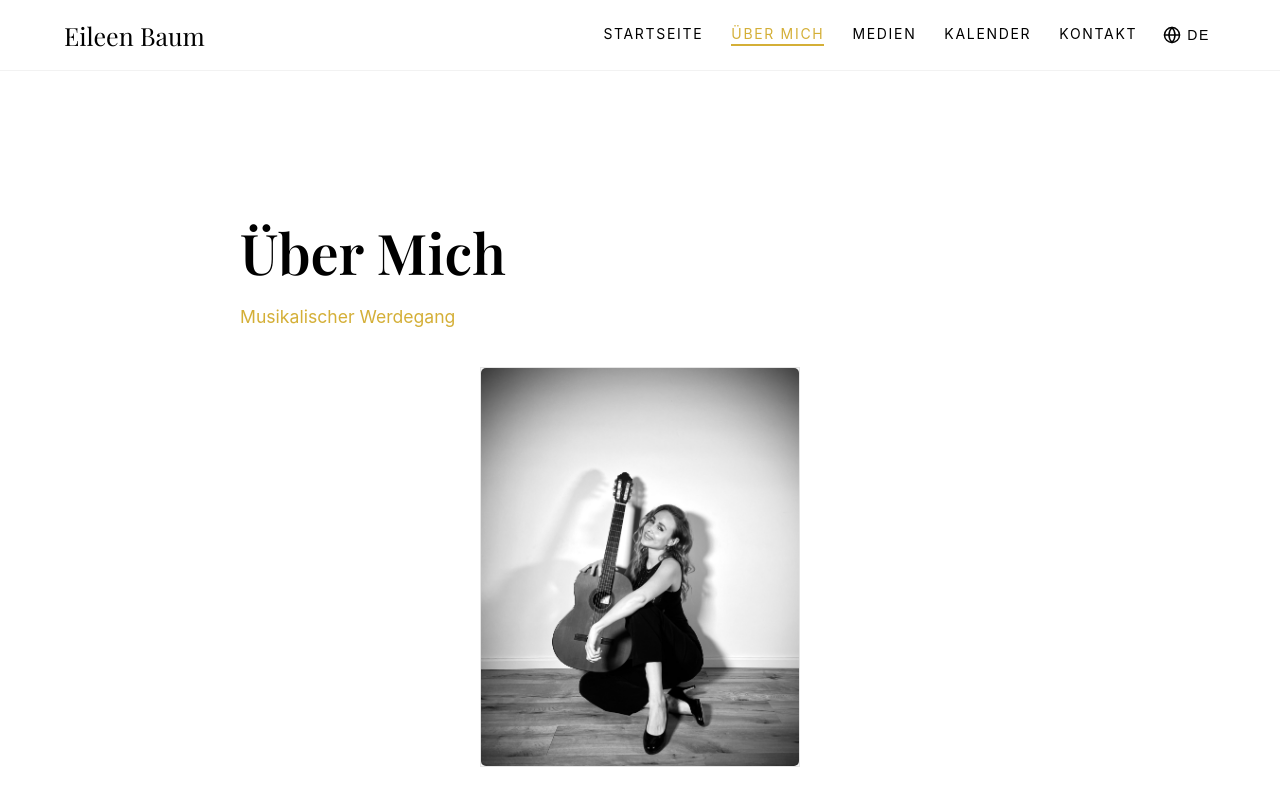
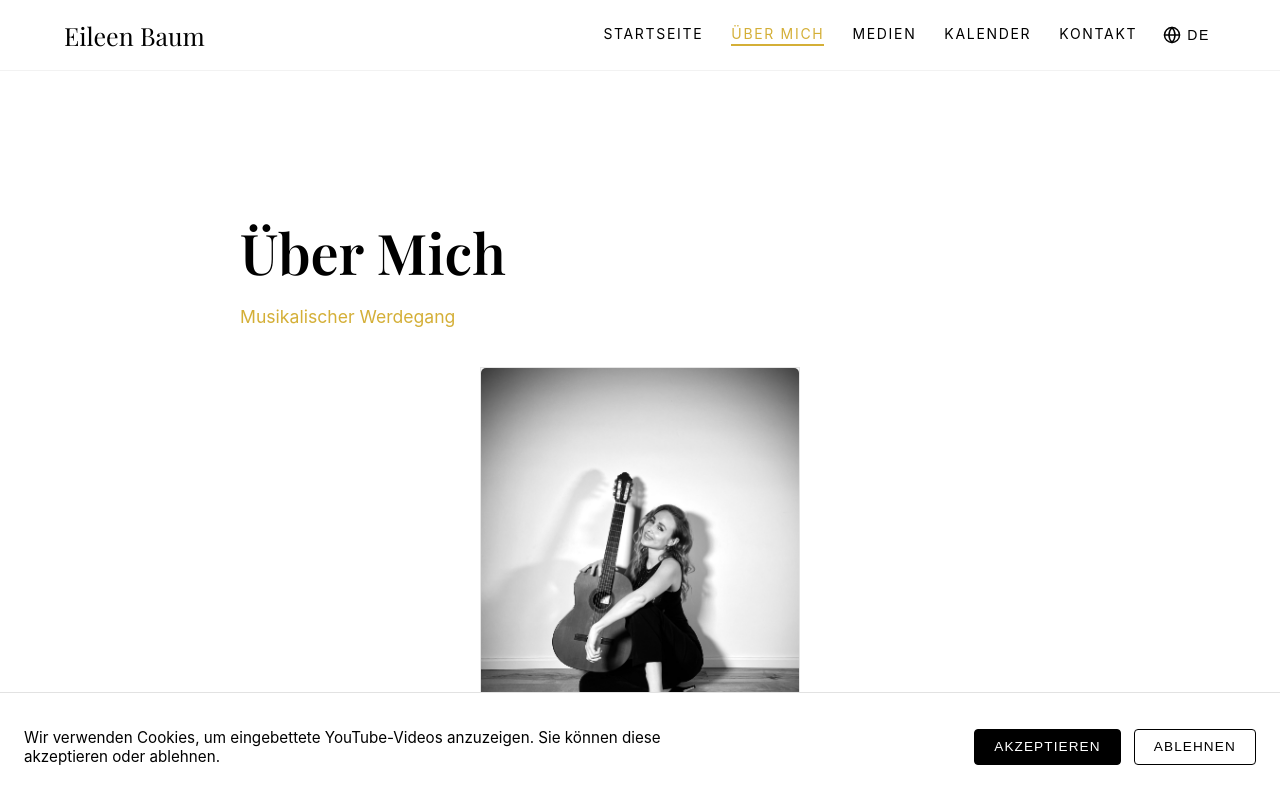
Before and after one commit to Matt0107/eileen-base44, a React (Create React App) app: page /about in a window 1280 px wide. Shown: the top 800 px of the page. Built offline with nearby package versions, Linux system fonts and the light colour scheme.

Commit message:
cookies banner( youtube) added

```diff
--- a/src/App.js
+++ b/src/App.js
@@ -7,11 +7,13 @@ import About from "./pages/About";
 import Media from "./pages/Media";
 import CalendarPage from "./pages/Calendar";
 import Contact from "./pages/Contact";
+import CookieBanner from "./components/CookieBanner";
 
 export default function App() {
   return (
     <Router>
       <Layout>
+        <CookieBanner />
         <Routes>
           <Route path="/" element={<Home />} />
           <Route path="/about" element={<About />} />
--- /dev/null
+++ b/src/components/CookieBanner.js
@@ -0,0 +1,44 @@
+import React, { useState, useEffect } from "react";
+import { useTranslation } from "react-i18next";
+import "../styles/CookieBanner.css";
+
+export default function CookieBanner() {
+  const { t } = useTranslation();
+  const [visible, setVisible] = useState(false);
+
+  useEffect(() => {
+    const consent = localStorage.getItem("cookie-consent");
+    if (!consent) {
+      setVisible(true);
+    }
+  }, []);
+
+  const handleAccept = () => {
+    localStorage.setItem("cookie-consent", "accepted");
+    setVisible(false);
+  };
+
+  const handleReject = () => {
+    localStorage.setItem("cookie-consent", "rejected");
+    setVisible(false);
+  };
+
+  if (!visible) return null;
+
+  return (
+    <div className="cookie-banner">
+      <p className="cookie-text">
+        {t("cookies.text")}
+      </p>
+
+      <div className="cookie-buttons">
+        <button className="cookie-btn accept" onClick={handleAccept}>
+          {t("cookies.accept")}
+        </button>
+        <button className="cookie-btn reject" onClick={handleReject}>
+          {t("cookies.reject")}
+        </button>
+      </div>
+    </div>
+  );
+}
--- /dev/null
+++ b/src/components/YouTubeConsentFrame.js
@@ -0,0 +1,47 @@
+import React, { useEffect, useState } from "react";
+import { useTranslation } from "react-i18next";
+
+export default function YouTubeConsentFrame({ url, title }) {
+  const { t } = useTranslation();
+  const [hasConsent, setHasConsent] = useState(false);
+
+  useEffect(() => {
+    const consent = localStorage.getItem("cookie-consent");
+    if (consent === "accepted") {
+      setHasConsent(true);
+    }
+  }, []);
+
+  const handleAcceptHere = () => {
+    localStorage.setItem("cookie-consent", "accepted");
+    setHasConsent(true);
+  };
+
+  if (!hasConsent) {
+    return (
+      <div className="media-video-placeholder">
+        <p className="media-video-placeholder-text">
+          {t("media.cookiesPlaceholder")}
+        </p>
+        <button
+          type="button"
+          className="media-video-consent-button"
+          onClick={handleAcceptHere}
+        >
+          {t("media.cookiesAcceptButton")}
+        </button>
+      </div>
+    );
+  }
+
+  return (
+    <iframe
+      className="media-video"
+      src={url}
+      title={title}
+      frameBorder="0"
+      allow="accelerometer; autoplay; encrypted-media; gyroscope; picture-in-picture"
+      allowFullScreen
+    ></iframe>
+  );
+}
--- a/src/i18n/de.json
+++ b/src/i18n/de.json
@@ -9,6 +9,12 @@
   "footer": {
     "copyright": "© 2025 Eileen Baum. Alle Rechte vorbehalten."
   },
+  "cookies": {
+  "text": "Wir verwenden Cookies, um eingebettete YouTube-Videos anzuzeigen. Sie können diese akzeptieren oder ablehnen.",
+  "accept": "Akzeptieren",
+  "reject": "Ablehnen"
+},
+
   "about": {
   "title": "Über Mich",
   "subtitle": "Musikalischer Werdegang",
@@ -55,6 +61,8 @@
     }
   },
 "media": {
+  "cookiesPlaceholder": "YouTube-Videos werden nur geladen, wenn Sie Cookies für eingebettete Inhalte akzeptieren.",
+"cookiesAcceptButton": "Cookies akzeptieren und Video laden",
   "title": "Medien",
   "subtitle": "Aufführungen und Aufnahmen",
   "videosTitle": "Videoaufnahmen",
--- a/src/i18n/en.json
+++ b/src/i18n/en.json
@@ -9,6 +9,11 @@
   "footer": {
     "copyright": "© 2025 Eileen Baum. All rights reserved."
   },
+  "cookies": {
+  "text": "We use cookies to display embedded YouTube videos. You can accept or decline them.",
+  "accept": "Accept",
+  "reject": "Decline"
+},
   "about": {
   "title": "About",
   "subtitle": "My musical journey",
@@ -55,6 +60,8 @@
     }
   },
 "media": {
+  "cookiesPlaceholder": "YouTube videos are only loaded when you accept cookies for embedded content.",
+"cookiesAcceptButton": "Accept cookies and load video",
   "title": "Media",
   "subtitle": "Performances and Recordings",
   "videosTitle": "Video Recordings",
--- a/src/pages/Media.js
+++ b/src/pages/Media.js
@@ -1,6 +1,7 @@
 import React from "react";
 import "../styles/Media.css";
 import { useTranslation } from "react-i18next";
+import YouTubeConsentFrame from "../components/YouTubeConsentFrame";
 
 export default function Media() {
   const { t } = useTranslation();
@@ -9,28 +10,23 @@ export default function Media() {
     {
       url: "https://www.youtube-nocookie.com/embed/tHc_bCTKB4w?si=zzgKoh05Uqn44Rag",
       title: t("media.video1Title"),
-      // description: t("media.video1Desc")
     },
     {
       url: "https://www.youtube-nocookie.com/embed/55kU1yW8sVw?si=Aw_V9r-gEACtoSZO",
       title: t("media.video2Title"),
-      // description: t("media.video2Desc")
     },
     {
       url: "https://www.youtube-nocookie.com/embed/Evd_xku8ZGc?si=scUHTVKb9zvPUR2u",
       title: t("media.video3Title"),
-      // description: t("media.video3Desc")
     },
     {
       url: "https://www.youtube-nocookie.com/embed/h2jlBaOHae0?si=ob_0mnF9XK7NXztn",
       title: t("media.video4Title"),
-      // description: t("media.video4Desc")
     },
     {
       url: "https://www.youtube-nocookie.com/embed/3oThh122l_U?si=IUfw6JLWcjeFoKPE",
       title: t("media.video5Title"),
-      // description: t("media.video5Desc")
-    }
+    },
   ];
 
   return (
@@ -43,17 +39,11 @@ export default function Media() {
           {videos.map((video, index) => (
             <div key={index} className="media-card">
               <div className="media-video-wrapper">
-                <iframe
-                  className="media-video"
-                  src={video.url}
-                  title={video.title}
-                  frameBorder="0"
-                  allow="accelerometer; autoplay; encrypted-media; gyroscope; picture-in-picture"
-                  allowFullScreen
-                ></iframe>
+                <YouTubeConsentFrame url={video.url} title={video.title} />
               </div>
               <h3 className="media-video-title">{video.title}</h3>
-              <p className="media-video-desc">{video.description}</p>
+              {/* Si un jour tu remets les descriptions : */}
+              {/* <p className="media-video-desc">{video.description}</p> */}
             </div>
           ))}
         </div>
--- /dev/null
+++ b/src/styles/CookieBanner.css
@@ -0,0 +1,51 @@
+.cookie-banner {
+  position: fixed;
+  bottom: 0;
+  width: 100%;
+  background: #ffffff;
+  color: #000000;
+  border-top: 1px solid #e2e2e2;
+  padding: 1.2rem 1.5rem;
+  display: flex;
+  flex-wrap: wrap;
+  align-items: center;
+  justify-content: space-between;
+  z-index: 999;
+}
+
+.cookie-text {
+  font-size: 0.95rem;
+  max-width: 700px;
+}
+
+.cookie-buttons {
+  display: flex;
+  gap: 0.8rem;
+}
+
+.cookie-btn {
+  padding: 0.6rem 1.2rem;
+  border-radius: 4px;
+  border: 1px solid #000;
+  background: #fff;
+  cursor: pointer;
+  font-size: 0.85rem;
+  text-transform: uppercase;
+  letter-spacing: 0.08em;
+  transition: all 0.3s ease;
+}
+
+.cookie-btn.accept {
+  background: #000;
+  color: #fff;
+}
+
+.cookie-btn.accept:hover {
+  background: var(--gold);
+  border-color: var(--gold);
+}
+
+.cookie-btn.reject:hover {
+  border-color: var(--gold);
+  color: var(--gold);
+}
--- a/src/styles/Home.css
+++ b/src/styles/Home.css
@@ -95,7 +95,8 @@
 }
 
 .home-feature-card {
-  border: 1px solid #e5e5e5;
+  border: 1.5px solid #322f2f;
+  border-radius: 5px;
   padding: 2rem;
   text-decoration: none;
   color: #000000;
@@ -174,8 +175,9 @@
     font-size: 1rem;
   }
 
-  .home-features-grid {
-    grid-template-columns: 1fr;
+ .home-features-grid {
+    grid-template-columns: repeat(2, minmax(0, 1fr)); /* 2 colonnes */
+    gap: 1.5rem; /* léger ajustement pour mobiles/tablettes */
   }
 
   .home-feature-card {
--- a/src/styles/Media.css
+++ b/src/styles/Media.css
@@ -64,6 +64,46 @@
   line-height: 1.6;
 }
 
+.media-video-placeholder {
+  width: 100%;
+  min-height: 250px;
+  border: 1px solid #e5e5e5;
+  background-color: #f5f5f5;
+  display: flex;
+  flex-direction: column;
+  align-items: center;
+  justify-content: center;
+  padding: 1.5rem;
+  text-align: center;
+}
+
+.media-video-placeholder-text {
+  font-size: 0.9rem;
+  line-height: 1.6;
+  margin-bottom: 0.75rem;
+}
+
+.media-video-consent-button {
+  padding: 0.6rem 1.2rem;
+  border-radius: 4px;
+  border: none;
+  background-color: #000000;
+  color: #ffffff;
+  font-size: 0.85rem;
+  text-transform: uppercase;
+  letter-spacing: 0.08em;
+  cursor: pointer;
+  transition: background-color 0.3s ease, transform 0.1s ease;
+}
+
+.media-video-consent-button:hover {
+  background-color: var(--gold);
+}
+
+.media-video-consent-button:active {
+  transform: scale(0.98);
+}
+
 /* Responsive */
 
 @media (max-width: 900px) {
```
